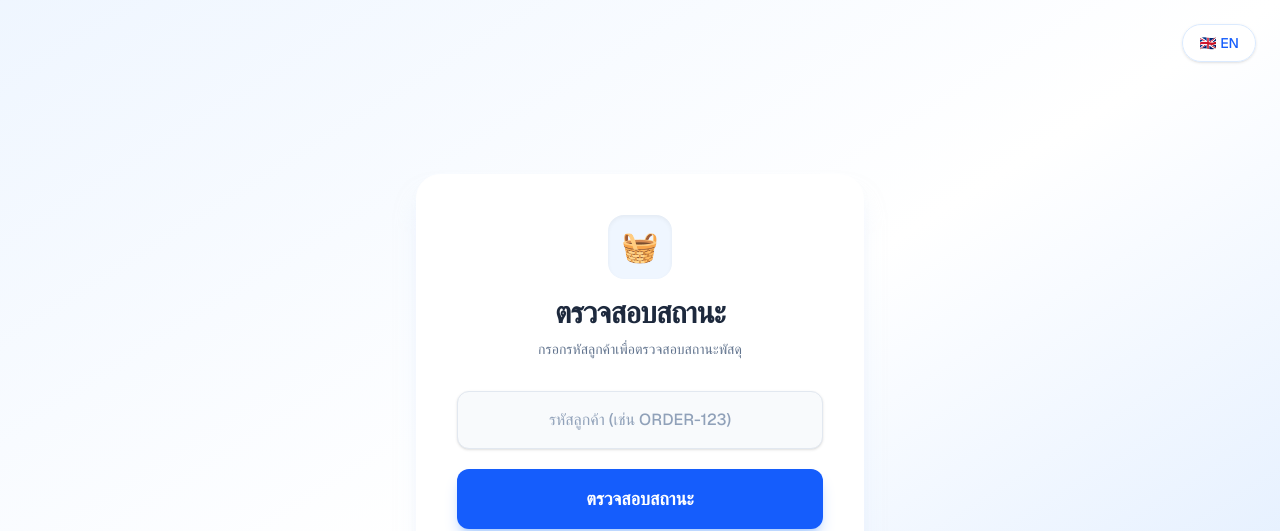
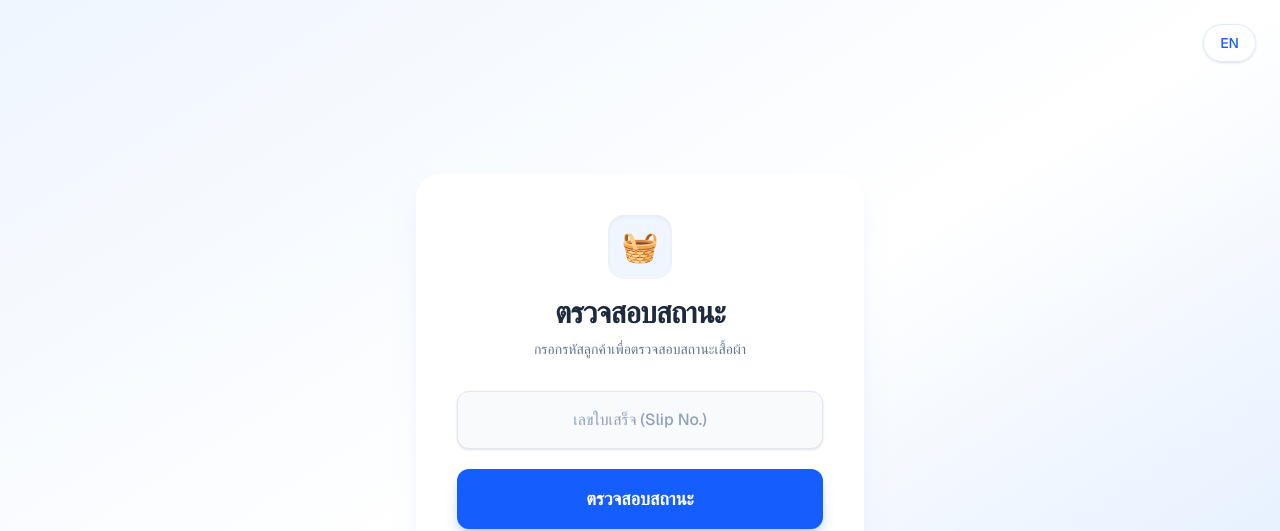
Before and after one commit to Mix-matath/shiroya_status, a Next.js app: page / in a window 1280 px wide. Shown: the top 531 px of the page. Built offline with nearby package versions, Linux system fonts and the light colour scheme.

Commit message:
app/layout.tsx add Analytics change word

```diff
--- a/app/layout.tsx
+++ b/app/layout.tsx
@@ -2,6 +2,7 @@ import type { Metadata } from "next";
 import { Geist, Geist_Mono } from "next/font/google";
 import "./globals.css";
 import Providers from "./providers";
+import { Analytics } from "@vercel/analytics/react";
 
 const geistSans = Geist({
   variable: "--font-geist-sans",
@@ -30,6 +31,7 @@ export default function RootLayout({
       >
         <Providers>
           {children}
+          <Analytics /> {/* ✅ 2. เพิ่มบรรทัดนี้ (วางไว้ล่างสุดก่อนปิด Providers หรือ body) */}
         </Providers>
       </body>
     </html>
--- a/app/page.tsx
+++ b/app/page.tsx
@@ -77,7 +77,7 @@ export default function HomePage() {
         onClick={toggleLanguage}
         className="absolute top-6 right-6 px-4 py-2 bg-white/80 backdrop-blur-sm border border-blue-100 rounded-full text-sm font-medium text-blue-600 hover:bg-white shadow-sm transition-all flex items-center gap-2"
       >
-        {lang === 'th' ? '🇬🇧 EN' : '🇹🇭 TH'}
+        {lang === 'th' ? 'EN' : 'TH'}
       </button>
 
       <div className="w-full max-w-md bg-white rounded-3xl shadow-xl shadow-blue-100/50 border border-white p-8 md:p-10 transition-all hover:shadow-2xl hover:shadow-blue-200/50">
--- a/lib/dictionary.ts
+++ b/lib/dictionary.ts
@@ -3,12 +3,12 @@
 export const dictionary = {
   th: {
     title: "ตรวจสอบสถานะ",
-    subtitle: "กรอกรหัสลูกค้าเพื่อตรวจสอบสถานะพัสดุ",
-    placeholder: "รหัสลูกค้า (เช่น ORDER-123)",
+    subtitle: "กรอกรหัสลูกค้าเพื่อตรวจสอบสถานะเสื้อผ้า",
+    placeholder: "เลขใบเสร็จ (Slip No.)",
     button_check: "ตรวจสอบสถานะ",
     button_loading: "กำลังตรวจสอบ...",
     status_label: "สถานะปัจจุบัน",
-    error_empty: "กรุณากรอก Customer ID",
+    error_empty: "กรุณากรอก Slip No",
     error_not_found: "ไม่พบข้อมูลลูกค้า หรือ รหัสไม่ถูกต้อง",
     error_connect: "เกิดข้อผิดพลาดในการเชื่อมต่อ",
     footer: "© Shiroya Laundry Service",
--- a/package.json
+++ b/package.json
@@ -14,6 +14,7 @@
     "@next-auth/prisma-adapter": "^1.0.7",
     "@prisma/adapter-neon": "^7.3.0",
     "@prisma/client": "^7.3.0",
+    "@vercel/analytics": "^1.6.1",
     "bcryptjs": "^3.0.3",
     "dotenv": "^17.2.3",
     "mongodb": "^7.0.0",
@@ -37,5 +38,4 @@
     "ts-node": "^10.9.2",
     "typescript": "^5"
   }
-
 }
```
Also changed, not shown: 1 other file (tests, documents, lock files or other folders).
